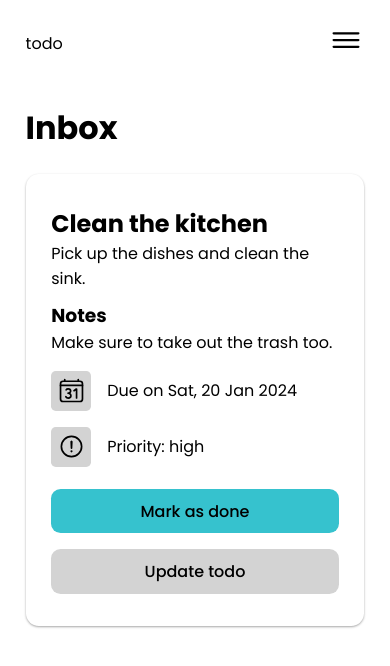
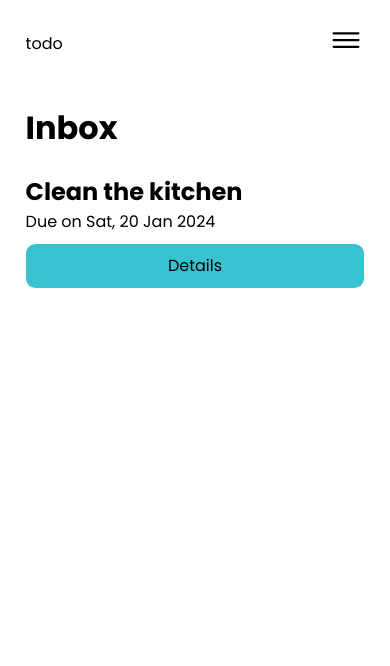
Before and after one commit to LucaJahnen/todo-app, a website built with webpack: page index.html in a window 390 px wide. Built offline with nearby package versions, Linux system fonts and the light colour scheme.

Commit message:
showing preview card first

```diff
--- a/main.js
+++ b/main.js
@@ -1,5 +1,6 @@
 import './styles.css'
 import './modules/create'
+import { setItem, getItem } from './modules/localstorage'
 import render from './modules/render'
 import { showProjects } from './modules/create'
 import add from './images/add-outline.svg'
@@ -31,7 +32,8 @@ export const todos = {
             "description": "Pick up the dishes and clean the sink.",
             "duedate": "2024-01-20",
             "priority": "high",
-            "notes": "Make sure to take out the trash too."
+            "notes": "Make sure to take out the trash too.",
+            "expanded": false
         }
     ],
     "Today": [],
@@ -39,9 +41,10 @@ export const todos = {
         {
             "title": "Do pushups",
             "description": "I want to do at least 100 push ups to become healthier.",
-            "duedate": "2024-07-29",
+            "duedate": "2024-07-30",
             "priority": "medium",
-            "notes": "Push ups are hard but I want to practice."
+            "notes": "Push ups are hard but I want to practice.",
+            "expanded": false
         }
     ],
     "Groceries": [
@@ -50,7 +53,8 @@ export const todos = {
             "description": "I want to do at least 100 push ups to become healthier.",
             "duedate": "2024-08-01",
             "priority": "high",
-            "notes": "Push ups are hard but I want to practice."
+            "notes": "Push ups are hard but I want to practice.",
+            "expanded": false
         }
     ]
 }
@@ -83,7 +87,7 @@ export const showTodos = () => {
             if(button.textContent === "Today") {
                 Object.keys(todos).map(todo => {
                     todos[todo].map(task => {
-                        if(task.duedate === today) {
+                        if(task.duedate === today && !dueToday.includes(task)) {
                             dueToday.push(task)
                         }
                     })
@@ -91,7 +95,6 @@ export const showTodos = () => {
                 todos["Today"] = dueToday
             }
             render(button.textContent)
-            dueToday.length = 0
         })
     })
 }
--- a/modules/create.js
+++ b/modules/create.js
@@ -1,5 +1,6 @@
 import { showForm, todos, showTodos } from "../main"
 import render from "./render"
+import { setItem } from "./localstorage"
 import trash from '../images/trash-outline.svg'
 import menu from '../images/menu-outline.svg'
 import close from '../images/close-outline.svg'
@@ -8,9 +9,6 @@ const todoForm = document.querySelector(".add-todo")
 const projectForm = document.querySelector(".add-project")
 
 const resetForm = formElement => {
-    formElement.querySelector("h1").textContent = "Add a todo"
-    formElement.querySelectorAll("button")[1].textContent = "Add a todo"
-
     const textInputs = [...formElement.querySelectorAll("input[type='text']")]
     textInputs.map(input => {
         if(input) {
@@ -33,11 +31,12 @@ const handleAddSubmit = e => {
     content.innerHTML = ""
     const { project, newTodo } = handleTodoSubmit(todoForm, e)
     todos[project].push(newTodo)
+    setItem(todos)
     render(project)
 }
 
-const todo = (title, description, duedate, priority, notes) => {
-    return { title, description, duedate, priority, notes }
+const todo = (title, description, duedate, priority, notes, expanded) => {
+    return { title, description, duedate, priority, notes, expanded }
 }
 
 export const handleTodoSubmit = (formElement, e) => {
@@ -48,7 +47,7 @@ export const handleTodoSubmit = (formElement, e) => {
     const priority = formElement.querySelector("#priority").value
     const notes = formElement.querySelector("#notes").value
     const project = formElement.querySelector("#projects").value
-    const newTodo = todo(name, description, duedate, priority, notes)
+    const newTodo = todo(name, description, duedate, priority, notes, false)
     showForm(formElement, false)
     return { newTodo, project }
 }
@@ -57,6 +56,7 @@ const deleteProject = (project) => {
     delete todos[project]
     render("Inbox")
     showProjects()
+    showTodos()
 }
 
 // show projects on sidebar
@@ -138,6 +138,7 @@ cancelAddTask.addEventListener("click", () => {
     showForm(projectForm, false)
 })
 
+// set up navigation logic with icons
 const navButton = document.querySelector(".navbar button")
 const sidebar = document.querySelector(".sidebar")
 let menuOpen = false
--- a/modules/render.js
+++ b/modules/render.js
@@ -16,10 +16,24 @@ const deleteTodo = (parent, index) => {
     parent.splice(index, 1)
 }
 
-const render = name => {
-    content.innerHTML = `<h1>${name}</h1>`
+const renderTodo = ({ title, duedate }, index) => {
+    const section = document.createElement("section")
+    section.classList.add("normal-card")
+    const textWrapper = document.createElement("div")
+    createTodo(title, "h2", textWrapper)
+    createTodo(`Due on ${format(duedate, "E, dd MMM yyyy")}`, "p", textWrapper)
+    section.appendChild(textWrapper)
+    const button = document.createElement("button")
+    button.textContent = "Details"
+    button.addEventListener("click", () => {
+        todos[activeProject][index].expanded = true
+        render(activeProject)
+    })
+    section.appendChild(button)
+    content.appendChild(section)
+}
 
-    todos[name].map(({ title, description, duedate, priority, notes }, index) => {
+const renderDetailedTodo = ({ title, description, duedate, priority, notes }, index) => {
     const section = document.createElement("section")
     const column = document.createElement("div")
     column.classList.add("column")
@@ -58,7 +72,7 @@ const render = name => {
     buttonDel.innerHTML = "Mark as done"
     buttonDel.classList.add("button-delete")
     buttonDel.addEventListener("click", () => {
-            deleteTodo(todos[name], index)
+        deleteTodo(todos[activeProject], index)
         render(activeProject)
     })
     buttonSection.appendChild(buttonDel)
@@ -69,9 +83,28 @@ const render = name => {
         updateTodo(index)
     })
     buttonSection.appendChild(buttonUpd)
+    const buttonMinimize = document.createElement("button")
+    buttonMinimize.textContent = "Show less"
+    buttonMinimize.classList.add("button-minimize")
+    buttonMinimize.addEventListener("click", () => {
+        todos[activeProject][index].expanded = false
+        render(activeProject)
+    })
+    buttonSection.appendChild(buttonMinimize)
     section.appendChild(buttonSection)
 
     content.appendChild(section)
+}
+
+const render = name => {
+    content.innerHTML = `<h1>${name}</h1>`
+
+    todos[name].map((todo, index) => {
+        if(todo.expanded) {
+            renderDetailedTodo(todo, index)
+        } else {
+            renderTodo(todo, index)
+        }
     })
 }
 
--- a/styles.css
+++ b/styles.css
@@ -44,6 +44,7 @@ button {
     border: none;
     font-size: 1rem;
     cursor: pointer;
+    -webkit-tap-highlight-color: transparent;
 }
 
 .navbar {
@@ -217,13 +218,26 @@ form {
                 width: 100%;
             }
 
-            .button-update {
+            .button-update, .button-minimize {
                 background-color: lightgrey;
                 padding: 0.6rem 1rem;
                 border-radius: 0.6rem;
                 font-weight: 500;
                 width: 100%;
             }
+        }
+    }
+
+    .normal-card {
+        display: flex;
+        justify-content: space-between;
+        margin-bottom: 1.6rem;
+
+        button {
+            padding: 0.6rem 1rem;
+            background-color: var(--primary);
+            border-radius: 0.6rem;
+            height: fit-content;
         }
     }
 }
@@ -297,5 +311,13 @@ form {
         .todo-buttons {
             flex-direction: column;
         }
+
+        .normal-card {
+            flex-direction: column;
+
+            button {
+                margin-top: 0.6rem;
+            }
+        }
     }
 }
```
Lines whose indentation alone changed are shown as unchanged.
